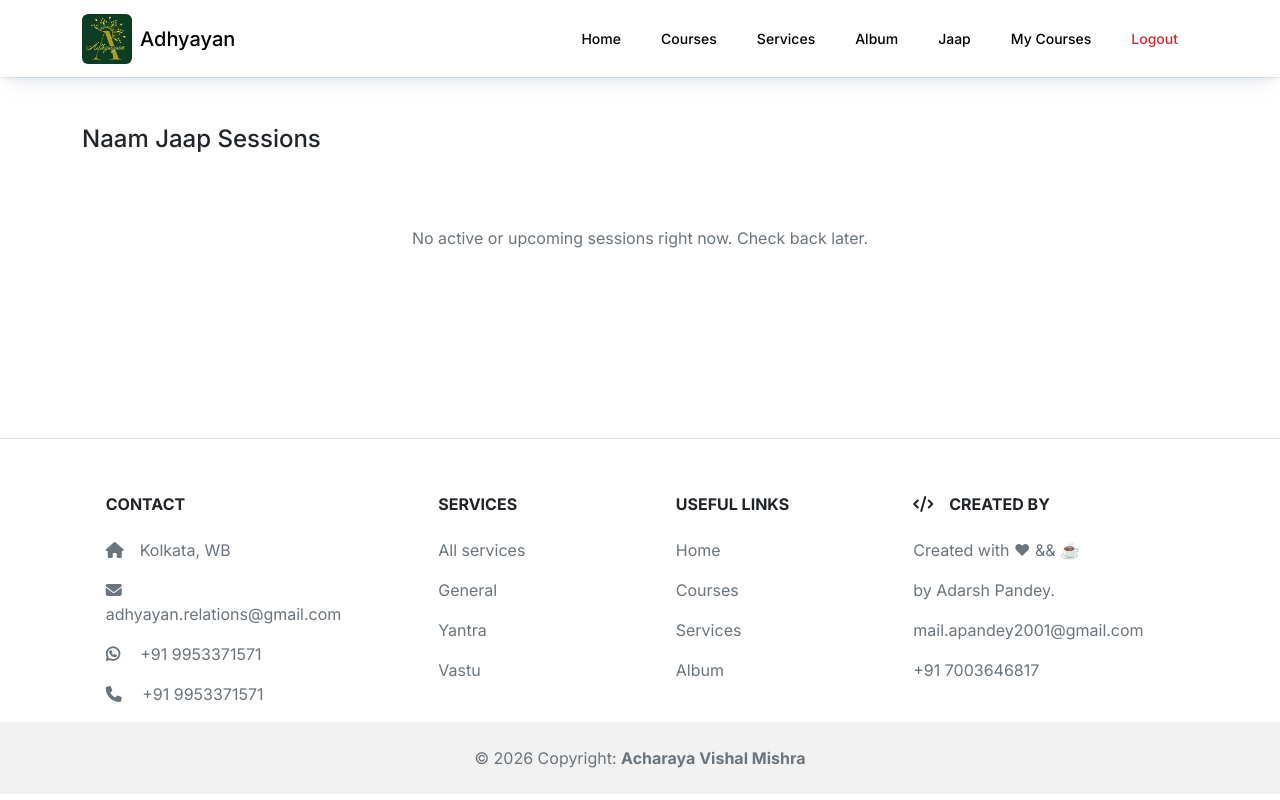
After one commit to adarshpand3y/adhyayan, a Django app: page /jaap in a window 1280 px wide. The commit adds this page. Run offline with Django 5.2, Linux system fonts and the light colour scheme; the visitor is signed in with stand-in values (Sample User, id 1); data that the repository does not hold is empty; some libraries are stand-ins or nearby versions.

Commit message:
Add JaapSession feature for group naam jaap
- Add JaapSession and JaapSessionParticipant models with migrations
- Add chanting room with tap button, spacebar support, and localStorage counter
- Complete mala at 108 taps, POST to server, reset counter
- Detect session end via increment failure and 15s status polling
- Show results leaderboard with total malas and participant count on session end
- Add upcoming sessions with scheduled_at field
- Show live/upcoming/past sessions list with participant counts
- Set timezone to Asia/Kolkata, label all dates with IST

```diff
--- a/adhyayan/settings.py
+++ b/adhyayan/settings.py
@@ -115,7 +115,7 @@ AUTH_PASSWORD_VALIDATORS = [
 
 LANGUAGE_CODE = 'en-us'
 
-TIME_ZONE = 'UTC'
+TIME_ZONE = 'Asia/Kolkata'
 
 USE_I18N = True
 
--- a/mainapp/admin.py
+++ b/mainapp/admin.py
@@ -1,5 +1,5 @@
 from django.contrib import admin
-from .models import AlbumImage, Course, Lecture, PremiumCourse, PremiumLecture, EnrolledCourse
+from .models import AlbumImage, Course, Lecture, PremiumCourse, PremiumLecture, EnrolledCourse, JaapSession, JaapSessionParticipant
 
 # Register your models here.
 admin.site.register(AlbumImage)
@@ -8,3 +8,5 @@ admin.site.register(Lecture)
 admin.site.register(PremiumCourse)
 admin.site.register(PremiumLecture)
 admin.site.register(EnrolledCourse)
+admin.site.register(JaapSession)
+admin.site.register(JaapSessionParticipant)
--- a/mainapp/urls.py
+++ b/mainapp/urls.py
@@ -20,4 +20,8 @@ urlpatterns = [
     path('my-courses', views.my_courses, name="my_courses"),
     path('study/<slug:courseslug>', views.study, name="study"),
     path('study/<slug:courseslug>/<slug:lectureslug>', views.study_lecture, name="study_lecture"),
+    path('jaap', views.jaap_sessions, name="jaap_sessions"),
+    path('jaap/<uuid:session_id>', views.jaap_room, name="jaap_room"),
+    path('jaap/<uuid:session_id>/status', views.jaap_status, name="jaap_status"),
+    path('jaap/<uuid:session_id>/increment', views.jaap_increment, name="jaap_increment"),
 ]
--- a/mainapp/views.py
+++ b/mainapp/views.py
@@ -6,8 +6,12 @@ from django.contrib.auth import authenticate, login as auth_login, logout as aut
 from django.contrib.auth.models import User
 from django.contrib.auth.decorators import login_required
 from django.contrib import messages
-from .models import AlbumImage, Course, EnrolledCourse, Lecture, PremiumCourse, PremiumLecture
+from django.http import JsonResponse
+from django.views.decorators.http import require_POST
+from .models import AlbumImage, Course, EnrolledCourse, Lecture, PremiumCourse, PremiumLecture, JaapSession, JaapSessionParticipant
 from .r2 import get_master_manifest, get_sub_playlist_with_presigned_segments
+from django.db.models import Count, Sum
+from django.utils import timezone
 from django.core.paginator import Paginator, EmptyPage, PageNotAnInteger
 
 
@@ -222,3 +226,48 @@ def study_lecture(request, courseslug, lectureslug):
         'manifest_url': f"/course/premium/{courseslug}/{lectureslug}/manifest.m3u8",
     }
     return render(request, 'study_lecture.html', context)
+
+@login_required(login_url='/login')
+def jaap_sessions(request):
+    now = timezone.now()
+    active_sessions = JaapSession.objects.filter(is_active=True).annotate(participant_count=Count('participants')).order_by('-created_at')
+    upcoming_sessions = JaapSession.objects.filter(is_active=False, scheduled_at__gt=now).annotate(participant_count=Count('participants')).order_by('scheduled_at')
+    past_sessions = JaapSession.objects.filter(is_active=False).exclude(scheduled_at__gt=now).annotate(participant_count=Count('participants')).order_by('-created_at')[:10]
+    return render(request, 'jaap_sessions.html', {
+        'active_sessions': active_sessions,
+        'upcoming_sessions': upcoming_sessions,
+        'past_sessions': past_sessions,
+    })
+
+@login_required(login_url='/login')
+def jaap_room(request, session_id):
+    session = get_object_or_404(JaapSession, id=session_id)
+    participant = JaapSessionParticipant.objects.filter(session=session, user=request.user).first()
+    participants = None
+    total_malas = None
+    if not session.is_active:
+        participants = session.participants.select_related('user').order_by('-mala_count')
+        total_malas = participants.aggregate(total=Sum('mala_count'))['total'] or 0
+    participant_count = session.participants.count()
+    return render(request, 'jaap_room.html', {
+        'session': session,
+        'participant': participant,
+        'participants': participants,
+        'total_malas': total_malas,
+        'participant_count': participant_count,
+    })
+
+def jaap_status(request, session_id):
+    session = get_object_or_404(JaapSession, id=session_id)
+    return JsonResponse({'is_active': session.is_active})
+
+@require_POST
+@login_required(login_url='/login')
+def jaap_increment(request, session_id):
+    session = get_object_or_404(JaapSession, id=session_id, is_active=True)
+    participant, _ = JaapSessionParticipant.objects.get_or_create(
+        session=session, user=request.user
+    )
+    participant.mala_count += 1
+    participant.save()
+    return JsonResponse({'mala_count': participant.mala_count})
--- a/templates/base.html
+++ b/templates/base.html
@@ -40,6 +40,11 @@
 
 <body>
   <style>
+    p a {
+      text-decoration: none !important;
+      color: inherit;
+    }
+
     .min-ht {
       min-height: calc(100vh - 420px - 67px) !important;
     }
@@ -143,6 +148,9 @@
             <a class="nav-link" href="/album">Album</a>
           </li>
           {% if user.is_authenticated %}
+          <li class="nav-item">
+            <a class="nav-link" href="{% url 'jaap_sessions' %}">Jaap</a>
+          </li>
           <li class="nav-item">
             <a class="nav-link" href="{% url 'my_courses' %}">
               My Courses
--- /dev/null
+++ b/templates/jaap_sessions.html
@@ -0,0 +1,72 @@
+{% extends "base.html" %}
+
+{% block title %}Jaap Sessions{% endblock title %}
+{% block metadesc %}Join a naam jaap session{% endblock metadesc %}
+{% block ogtitle %}Jaap Sessions{% endblock ogtitle %}
+{% block ogdesc %}Join a naam jaap session{% endblock ogdesc %}
+{% block twtitle %}Jaap Sessions{% endblock twtitle %}
+{% block twdesc %}Join a naam jaap session{% endblock twdesc %}
+
+{% block body %}
+<div class="container my-5">
+    <h4 class="mb-4">Naam Jaap Sessions</h4>
+
+    {% if active_sessions %}
+    <h6 class="text-uppercase text-muted small fw-semibold mb-3">Live Now</h6>
+    <div class="mb-5">
+        {% for session in active_sessions %}
+        <div class="card mb-3">
+        <div class="card-body d-flex align-items-center justify-content-between">
+                <div>
+                    <h5 class="mb-1">{{ session.name }}</h5>
+                    <span class="text-muted small">{{ session.god_name }} &middot; {{ session.participant_count }} participant{{ session.participant_count|pluralize }}</span>
+                </div>
+                <div class="d-flex align-items-center gap-3">
+                    <span class="badge rounded-pill text-bg-success px-3 py-2">Live</span>
+                    <a href="{% url 'jaap_room' session_id=session.id %}" class="btn btn-primary">Join</a>
+                </div>
+            </div>
+        </div>
+        {% endfor %}
+    </div>
+    {% endif %}
+
+    {% if not active_sessions and not upcoming_sessions %}
+        <div class="text-center py-5 text-muted">
+            <p class="mb-0">No active or upcoming sessions right now. Check back later.</p>
+        </div>
+    {% endif %}
+
+    {% if upcoming_sessions %}
+    <h6 class="text-uppercase text-muted small fw-semibold mb-3">Upcoming</h6>
+    <div class="mb-5">
+        {% for session in upcoming_sessions %}
+        <div class="card mb-3">
+        <div class="card-body d-flex align-items-center justify-content-between">
+                <div>
+                    <h5 class="mb-1">{{ session.name }}</h5>
+                    <span class="text-muted small">{{ session.god_name }} &middot; {{ session.scheduled_at|date:"d M Y, g:i A" }} IST</span>
+                </div>
+                <span class="badge rounded-pill text-bg-secondary px-3 py-2">Upcoming</span>
+            </div>
+        </div>
+        {% endfor %}
+    </div>
+    {% endif %}
+
+    {% if past_sessions %}
+    <h6 class="text-uppercase text-muted small fw-semibold mb-3">Past Sessions</h6>
+    {% for session in past_sessions %}
+    <div class="card mb-3">
+        <div class="card-body d-flex align-items-center justify-content-between">
+            <div>
+                <h6 class="mb-1">{{ session.name }}</h6>
+                <span class="text-muted small">{{ session.god_name }} &middot; {{ session.created_at|date:"d M Y" }} &middot; {{ session.participant_count }} participant{{ session.participant_count|pluralize }}</span>
+            </div>
+            <a href="{% url 'jaap_room' session_id=session.id %}" class="btn btn-outline-secondary btn-sm">View Results</a>
+        </div>
+    </div>
+    {% endfor %}
+    {% endif %}
+</div>
+{% endblock body %}
```
Also changed, not shown: mainapp/models.py (+25 -0 lines), templates/jaap_room.html (added, +198 -0 lines), mainapp/migrations/0038_jaapsession_jaapsessionparticipant.py (added), mainapp/migrations/0039_jaapsession_scheduled_at_alter_jaapsession_god_name.py (added).
